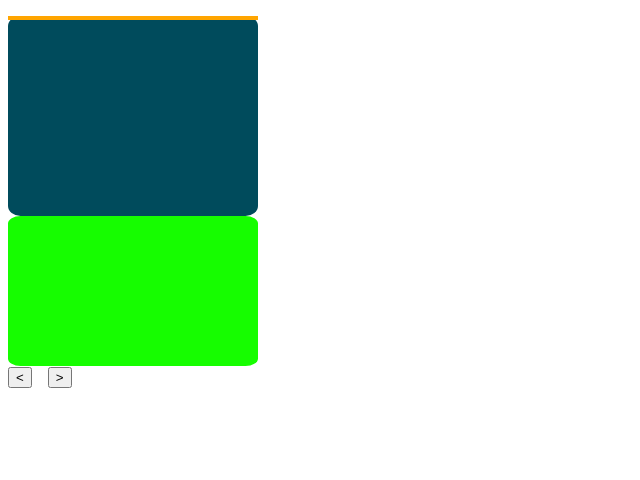
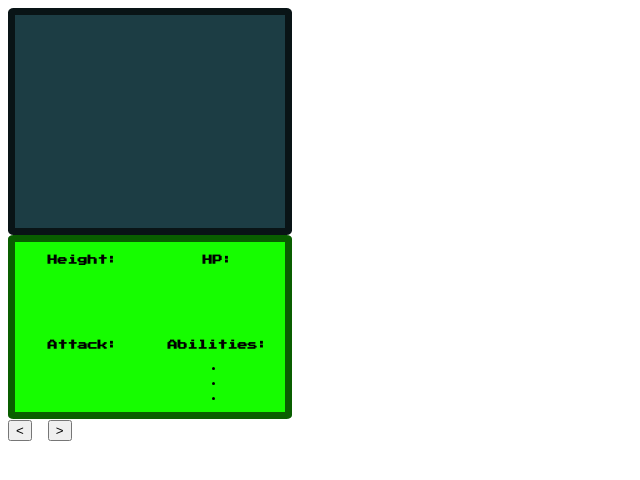
Before and after one commit to JSpeed8th/Pok-mon-Pok-dex, a plain HTML site: page index.html in a window 1280 px wide. Shown: the whole page, without its empty margins (0-640 px from the left). Drawn offline with nearby package versions, Linux system fonts and the light colour scheme.

Commit message:
finished styling of both display screens

```diff
--- a/index.css
+++ b/index.css
@@ -3,27 +3,48 @@ body {
 }
 
 #main_screen {
-  width: 250px;
+  width: 270px;
   height: 200px;
   background-position: center;
   background-repeat: no-repeat;
-  background-size: 70% 70%;
-
-  border-radius: 5%;
-  background-color: #004B5C;
+  background-size: 75% 75%;
+  border-radius: 2%;
+  background-color: #1c3d44;
+  border: 7px solid #091416;
+  padding: 1% 0 0 0;
+  transition: .1s;
 }
 
 #second_screen {
-  width: 250px;
-  height: 150px;
+  display: grid;
+  grid-template-columns: 1fr 1fr;
+  grid-template-rows: 1fr 1fr;
+  width: 270px;
+  height: 170px;
 
-  border-radius: 5%;
+  border-radius: 2%;
   background-color: #16FD00;
+  border: 7px solid #095e00;
+  text-align: center;
+}
+
+#second_screen h4 {
+  font-size: 10px;
+  font-weight: bold;
+}
+
+.quadrent {
+  display: inline-block;
 }
 
 #name_of_pokemon {
-  border: 2px solid orange;
   text-align: center;
   color: white;
-  font-size: 1.5em;
+  font-size: 1.1em;
+  transition: .1s;
 }
+
+.abilities {
+  font-size: 8px;
+  margin: 7px 0;
+}
--- a/index.html
+++ b/index.html
@@ -14,7 +14,26 @@
         <h1 id="name_of_pokemon"></h1>
       </div>
 
-      <div id="second_screen"></div>
+      <div id="second_screen">
+        <div class='quadrent'>
+          <h4>Height:</h4>
+          <p id="height"></p>
+        </div>
+        <div class='quadrent'>
+          <h4>HP:</h4>
+          <p id="hp"></p>
+        </div>
+        <div class='quadrent'>
+          <h4>Attack:</h4>
+          <p id="attack"></p>
+        </div>
+        <div class='quadrent'>
+          <h4>Abilities:</h4>
+          <li class= 'abilities' id="abilities1"></li>
+          <li class= 'abilities' id="abilities2"></li>
+          <li class= 'abilities' id="abilities3"></li>
+        </div>
+      </div>
 
       <button type="button" id="left"><</button>
       <button type="button" id="right">></button>
--- a/index.js
+++ b/index.js
@@ -4,8 +4,12 @@ var pokeName = document.getElementById('name_of_pokemon');
 var leftButton = document.getElementById('left')
 var rightButton = document.getElementById('right')
 
-// var eevee = 133;
-// var jigglypuff = 39;
+var dynamicHeight = document.getElementById('height');
+var dynamicHp = document.getElementById('hp');
+var dynamicAttack = document.getElementById('attack');
+var dynamicAbilities1 = document.getElementById('abilities1');
+var dynamicAbilities2 = document.getElementById('abilities2');
+var dynamicAbilities3 = document.getElementById('abilities3');
 
 // -----------------------------EVENT LISTENERS---------------------------------
 
@@ -33,43 +37,56 @@ leftButton.addEventListener('click', function() {
 // -----------------------------------END---------------------------------------
 
 
+// --------------------------------AJAX CALL------------------------------------
+
 function ajaxCall() {
     $.ajax({url:'https://fizal.me/pokeapi/api/' + jordansDeck.pokedex[clicks].nationalNumb + '.json',
     success: function(response) {
       console.log(response)
-      console.log(response['sprites']['front_default'])
       changeName(response)
       pokePic(response)
-      pokeStats(response)
+      statAssignment(response)
+      dynamicStats()
+      console.log(jordansDeck.pokedex[clicks]['name'])
+      console.log(jordansDeck.pokedex[clicks])
     }
   })
 }
-
-
 
 // -----------------------------POKE PIC FUNCTION-------------------------------
 
 function pokePic(x) {
     mainScreen.style.backgroundImage = "url(" + x['sprites']['front_default'] + ")";
+
 }
 
 
 // ----------------------------POKE NAME FUNCTION-------------------------------
 
 function changeName(x) {
-  console.log(x.name)
   pokeName.innerHTML = x.name
 
 }
 
-// -----------------------------POKE PIC FUNCTION-------------------------------
+// ---------------------FUNCTION ASSIGNING POKEMON STATS------------------------
 
-function pokeStats(x){
-  var stats = {
-    height: x['height'],
+function statAssignment(response) {
+  jordansDeck.pokedex[clicks].name = response['name'];
+  jordansDeck.pokedex[clicks].height = response['height'];
+  jordansDeck.pokedex[clicks].hp = response['stats'][5]['base_stat'];
+  jordansDeck.pokedex[clicks].attack = response['stats'][4]['base_stat'];
+  jordansDeck.pokedex[clicks].abilities = response['abilities'];
+}
 
-  }
-  console.log("Height: ." + stats['height'])
+// -------------------FUNCTION DYNAMICALLY CHANGING STATS-----------------------
+
+function dynamicStats() {
+  dynamicHeight.innerHTML = jordansDeck.pokedex[clicks].height
+  dynamicHp.innerHTML = jordansDeck.pokedex[clicks].hp
+  dynamicAttack.innerHTML = jordansDeck.pokedex[clicks].attack
+  dynamicAbilities1.innerHTML = jordansDeck.pokedex[clicks].abilities [0]['ability']['name']
+  dynamicAbilities2.innerHTML = jordansDeck.pokedex[clicks].abilities [1]['ability']['name']
+  dynamicAbilities3.innerHTML = jordansDeck.pokedex[clicks].abilities [2]['ability']['name']
 }
 
 // ------------------------CREATE A POKEMON  CONSTRUCTOR------------------------
@@ -77,12 +94,17 @@ function pokeStats(x){
 class Pokemon {
   constructor(nationalNumb) {
     this.nationalNumb = nationalNumb;
-
+    this.name;
+    this.height;
+    this.hp;
+    this.attack;
+    this.abilities;
   }
 };
 
 var jigglypuff = new Pokemon(39)
 var eevee = new Pokemon(133)
+var psyduck = new Pokemon(54)
 
 // --------------------CREATE A POKEMON TRAINER CONSTRUCTOR---------------------
 
@@ -107,6 +129,7 @@ var jordansDeck = new Trainer ('Jordan', 'Speed')
 
 jordansDeck.addToPokedex(jigglypuff)
 jordansDeck.addToPokedex(eevee)
+jordansDeck.addToPokedex(psyduck)
 
 // 1. Create a class for each pokemon instance.
 // 2. Figure out if ajax should be included within the class or if it should be considered my pokedex.
```
